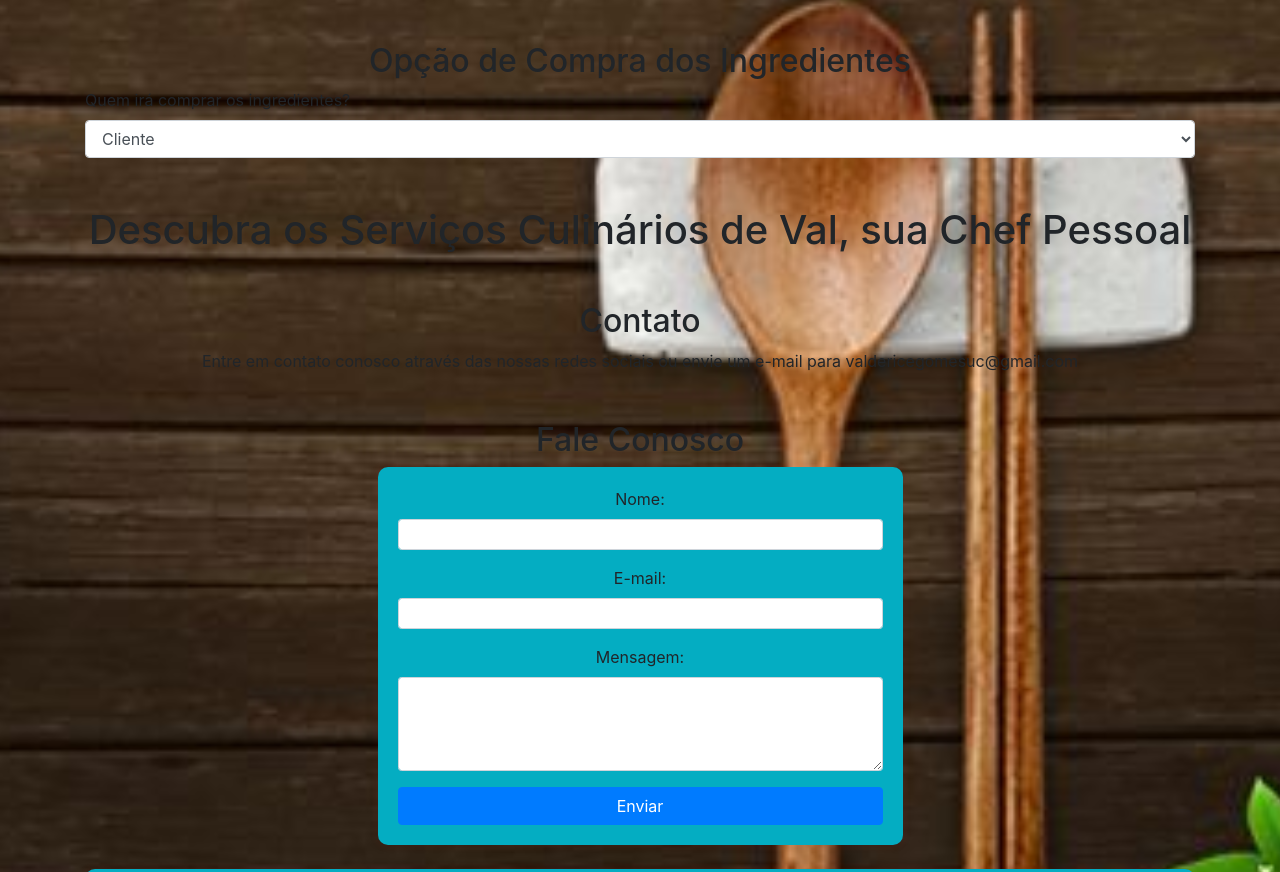
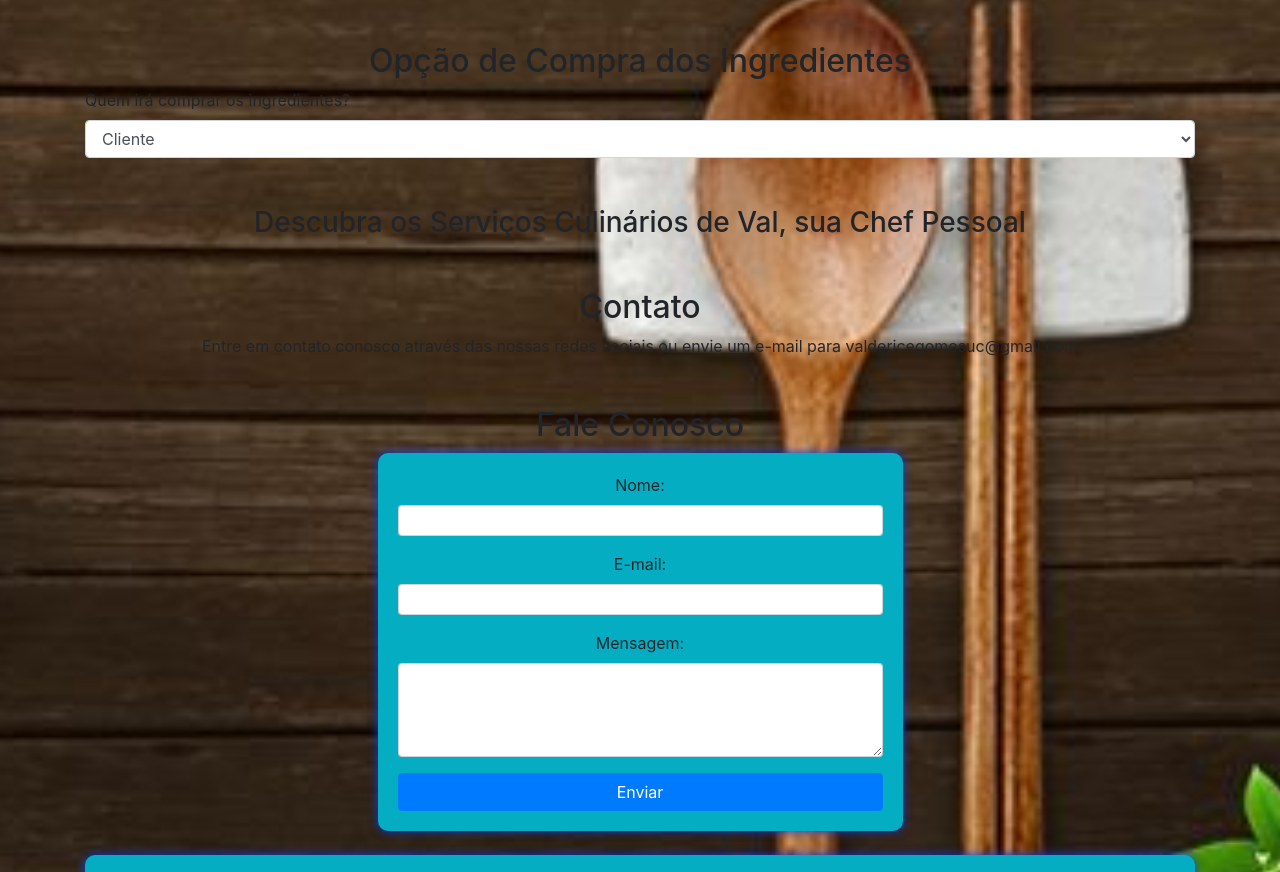
Before and after one commit to rayonny/restaurante, a website built with webpack: page index.html in a window 1280 px wide. Shown: the part 1860-2732 px from the top of the page. Built offline with nearby package versions, Linux system fonts and the light colour scheme.

Commit message:
initial commit

```diff
--- a/css/style.css
+++ b/css/style.css
@@ -19,7 +19,7 @@ form {
   background-color: #04adc2;
   padding: 20px;
   border-radius: 10px;
-  box-shadow: 0px 0px 10px rgba(238, 8, 8, 0.1);
+  box-shadow: 0px 0px 10px rgb(17, 60, 224);
 }
 
 .card-deck .card {
--- a/index.html
+++ b/index.html
@@ -157,7 +157,7 @@
 
 <!-- Sobre Section -->
 <section id="sobre" class="mt-5">
-  <h1 class="text-center">Descubra os Serviços Culinários de Val, sua Chef Pessoal</h1>
+  <h3 class="text-center">Descubra os Serviços Culinários de Val, sua Chef Pessoal</h3>
 
 </section>
 
```
